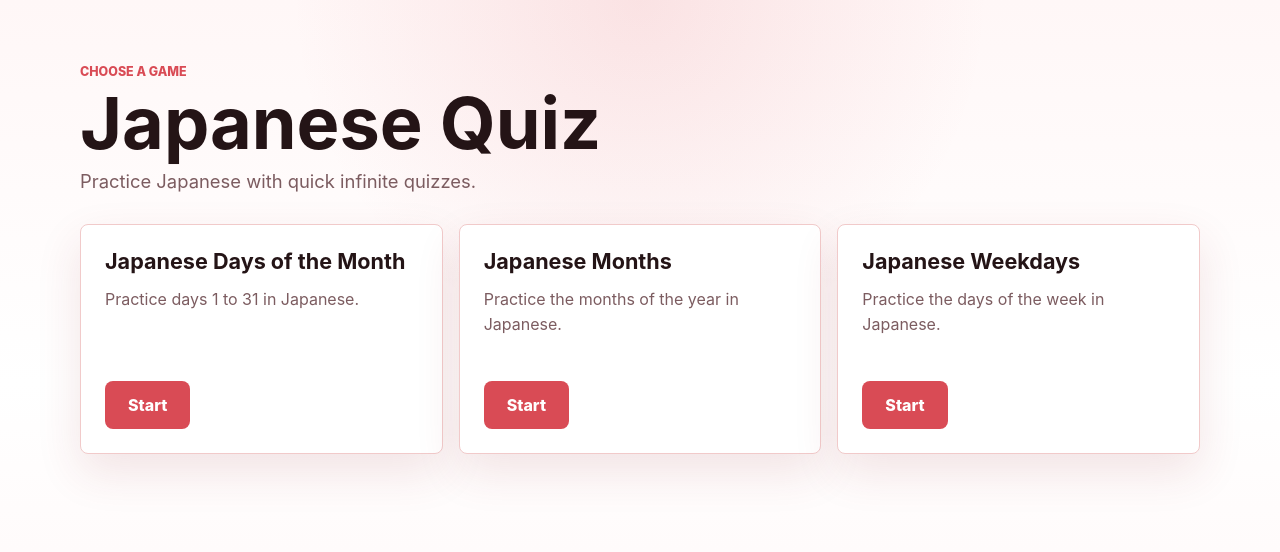
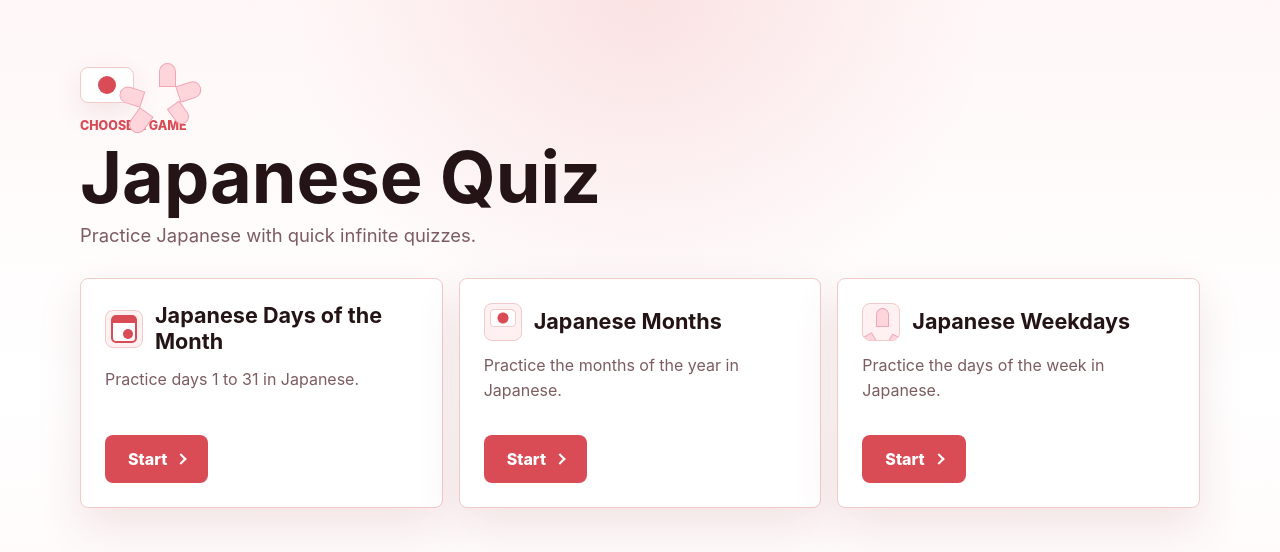
Before and after one commit to riricardo/japanese-learning-games, a React (Vite) app: page / in a window 1280 px wide. Shown: the top 552 px of the page. Built offline with nearby package versions, Linux system fonts and the light colour scheme.

Commit message:
New styles and toast

```diff
--- a/src/App.jsx
+++ b/src/App.jsx
@@ -8,18 +8,21 @@ const games = [
     title: 'Japanese Days of the Month',
     description: 'Practice days 1 to 31 in Japanese.',
     dataUrl: '/src/data/days-of-month.json',
+    icon: 'calendar',
   },
   {
     id: 'months',
     title: 'Japanese Months',
     description: 'Practice the months of the year in Japanese.',
     dataUrl: '/src/data/months.json',
+    icon: 'flag',
   },
   {
     id: 'weekdays',
     title: 'Japanese Weekdays',
     description: 'Practice the days of the week in Japanese.',
     dataUrl: '/src/data/weekdays.json',
+    icon: 'sakura',
   },
 ];
 
--- a/src/components/Home.jsx
+++ b/src/components/Home.jsx
@@ -2,6 +2,12 @@ export default function Home({ games, onStartGame }) {
   return (
     <section className="home-screen" aria-labelledby="app-title">
       <div className="home-header">
+        <div className="theme-icons" aria-hidden="true">
+          <span className="japan-flag-icon"></span>
+          <span className="sakura-icon">
+            <span></span>
+          </span>
+        </div>
         <p className="eyebrow">Choose a Game</p>
         <h1 id="app-title">Japanese Quiz</h1>
         <p className="subtitle">Practice Japanese with quick infinite quizzes.</p>
@@ -11,11 +17,17 @@ export default function Home({ games, onStartGame }) {
         {games.map((game) => (
           <article className="game-card" key={game.id}>
             <div>
-              <h2>{game.title}</h2>
+              <div className="game-card-heading">
+                <span className={`game-icon ${game.icon}-game-icon`} aria-hidden="true">
+                  <span></span>
+                </span>
+                <h2>{game.title}</h2>
+              </div>
               <p>{game.description}</p>
             </div>
             <button className="primary-button" type="button" onClick={() => onStartGame(game)}>
-              Start
+              <span>Start</span>
+              <span className="button-arrow" aria-hidden="true"></span>
             </button>
           </article>
         ))}
--- a/src/components/Quiz.jsx
+++ b/src/components/Quiz.jsx
@@ -35,6 +35,7 @@ export default function Quiz({ game, onBack }) {
   const [isFeedbackPromptOpen, setIsFeedbackPromptOpen] = useState(true);
   const [isResultOpen, setIsResultOpen] = useState(false);
   const [isAdvancing, setIsAdvancing] = useState(false);
+  const [quickFeedback, setQuickFeedback] = useState(null);
   const [status, setStatus] = useState('loading');
   const [error, setError] = useState('');
 
@@ -118,10 +119,16 @@ export default function Quiz({ game, onBack }) {
     }
 
     setIsAdvancing(true);
+    setQuickFeedback({
+      isCorrect: answer.isCorrect,
+      text: answer.isCorrect ? 'Correct' : 'Incorrect',
+    });
+
     setTimeout(() => {
       showNextQuestion();
+      setQuickFeedback(null);
       setIsAdvancing(false);
-    }, 160);
+    }, 700);
   }
 
   function showNextQuestion() {
@@ -130,6 +137,7 @@ export default function Quiz({ game, onBack }) {
     setAnswerOptions(shuffle(nextQuestion.answerOptions || []));
     setSelectedAnswer(null);
     setIsResultOpen(false);
+    setQuickFeedback(null);
   }
 
   function closeResultAndContinue() {
@@ -146,8 +154,8 @@ export default function Quiz({ game, onBack }) {
   return (
     <section className="quiz-screen" aria-labelledby="quiz-title">
       <header className="quiz-topbar">
-        <button className="text-button" type="button" onClick={onBack}>
-          Back to Home
+        <button className="icon-button" type="button" onClick={onBack} aria-label="Back to Home">
+          <span aria-hidden="true">&larr;</span>
         </button>
         <div>
           <p className="eyebrow">Infinite Practice Mode</p>
@@ -178,6 +186,16 @@ export default function Quiz({ game, onBack }) {
             showFeedback={showFeedback}
             onToggleFeedback={setShowFeedback}
           />
+        </div>
+      )}
+
+      {quickFeedback && (
+        <div
+          className={quickFeedback.isCorrect ? 'quick-feedback correct-toast' : 'quick-feedback wrong-toast'}
+          role="status"
+          aria-live="polite"
+        >
+          {quickFeedback.text}
         </div>
       )}
 
--- a/src/styles.css
+++ b/src/styles.css
@@ -57,6 +57,99 @@ button {
 .home-header {
   max-width: 680px;
   padding-top: 24px;
+}
+
+.theme-icons {
+  display: flex;
+  gap: 12px;
+  align-items: center;
+  margin-bottom: 4px;
+}
+
+.japan-flag-icon,
+.sakura-icon,
+.game-icon {
+  position: relative;
+  display: inline-grid;
+  place-items: center;
+  flex: 0 0 auto;
+}
+
+.japan-flag-icon {
+  width: 54px;
+  height: 36px;
+  border: 1px solid var(--border);
+  border-radius: 8px;
+  background: #ffffff;
+  box-shadow: 0 10px 28px rgba(150, 43, 53, 0.1);
+}
+
+.japan-flag-icon::before {
+  content: "";
+  width: 18px;
+  height: 18px;
+  border-radius: 999px;
+  background: var(--accent);
+}
+
+.sakura-icon {
+  width: 42px;
+  height: 42px;
+}
+
+.sakura-icon::before,
+.sakura-icon::after,
+.sakura-icon span,
+.sakura-icon span::before,
+.sakura-icon span::after {
+  content: "";
+  position: absolute;
+  width: 15px;
+  height: 22px;
+  border-radius: 999px 999px 70% 70%;
+  background: #ffd5dc;
+  border: 1px solid #f2a6b4;
+  transform-origin: 50% 100%;
+}
+
+.sakura-icon::before {
+  transform: translateY(-11px);
+}
+
+.sakura-icon::after {
+  transform: rotate(72deg) translateY(-11px);
+}
+
+.sakura-icon span {
+  transform: rotate(144deg) translateY(-11px);
+}
+
+.sakura-icon span::before {
+  transform: rotate(72deg) translateY(-11px);
+}
+
+.sakura-icon span::after {
+  transform: rotate(144deg) translateY(-11px);
+}
+
+.sakura-icon::before,
+.sakura-icon::after,
+.sakura-icon span,
+.sakura-icon span::before,
+.sakura-icon span::after {
+  top: 10px;
+  left: 13px;
+}
+
+.sakura-icon::before {
+  z-index: 1;
+}
+
+.sakura-icon::after,
+.sakura-icon span,
+.sakura-icon span::before,
+.sakura-icon span::after {
+  z-index: 0;
 }
 
 .quiz-topbar {
@@ -129,9 +222,95 @@ h2 {
   line-height: 1.55;
 }
 
+.game-card-heading {
+  display: grid;
+  grid-template-columns: auto minmax(0, 1fr);
+  gap: 12px;
+  align-items: center;
+  margin-bottom: 12px;
+}
+
+.game-card-heading h2 {
+  margin-bottom: 0;
+}
+
+.game-icon {
+  width: 38px;
+  height: 38px;
+  border: 1px solid var(--border);
+  border-radius: 8px;
+  background: var(--surface-soft);
+}
+
+.flag-game-icon::before {
+  content: "";
+  width: 24px;
+  height: 16px;
+  border: 1px solid var(--border);
+  border-radius: 4px;
+  background: radial-gradient(circle, var(--accent) 0 5px, #ffffff 6px);
+}
+
+.sakura-game-icon .sakura-icon,
+.sakura-game-icon {
+  overflow: hidden;
+}
+
+.sakura-game-icon::before,
+.sakura-game-icon::after,
+.sakura-game-icon span {
+  content: "";
+  position: absolute;
+  top: 12px;
+  left: 13px;
+  width: 11px;
+  height: 17px;
+  border-radius: 999px 999px 70% 70%;
+  background: #ffd5dc;
+  border: 1px solid #f2a6b4;
+  transform-origin: 50% 100%;
+}
+
+.sakura-game-icon::before {
+  transform: translateY(-8px);
+}
+
+.sakura-game-icon::after {
+  transform: rotate(120deg) translateY(-8px);
+}
+
+.sakura-game-icon span {
+  transform: rotate(240deg) translateY(-8px);
+}
+
+.calendar-game-icon::before,
+.calendar-game-icon::after {
+  content: "";
+  position: absolute;
+}
+
+.calendar-game-icon::before {
+  width: 22px;
+  height: 24px;
+  border: 2px solid var(--accent);
+  border-radius: 5px;
+  background:
+    linear-gradient(var(--accent) 0 6px, transparent 6px),
+    #ffffff;
+}
+
+.calendar-game-icon::after {
+  width: 10px;
+  height: 10px;
+  border-radius: 999px;
+  background: var(--accent);
+  transform: translate(4px, 5px);
+}
+
 .primary-button,
 .text-button,
-.answer-button {
+.answer-button,
+.icon-button {
   min-height: 48px;
   border-radius: 8px;
   border: 1px solid transparent;
@@ -145,10 +324,22 @@ h2 {
 }
 
 .primary-button {
+  display: inline-flex;
+  align-items: center;
+  justify-content: center;
+  gap: 10px;
   align-self: start;
   padding: 0 22px;
   background: var(--accent);
   color: #ffffff;
+}
+
+.button-arrow {
+  width: 8px;
+  height: 8px;
+  border-top: 2px solid currentColor;
+  border-right: 2px solid currentColor;
+  transform: rotate(45deg);
 }
 
 .primary-button:hover,
@@ -170,10 +361,44 @@ h2 {
   background: var(--surface-soft);
 }
 
+.icon-button {
+  display: inline-grid;
+  place-items: center;
+  width: 42px;
+  min-height: 42px;
+  padding: 0;
+  border-color: var(--border);
+  background: var(--surface);
+  color: var(--accent-dark);
+  font-size: 1.35rem;
+  line-height: 1;
+}
+
+.icon-button:hover,
+.icon-button:focus-visible {
+  border-color: var(--accent);
+  background: var(--surface-soft);
+}
+
 .quiz-layout {
   display: grid;
   gap: 14px;
   align-items: start;
+}
+
+.quiz-topbar {
+  grid-template-columns: auto minmax(0, 1fr);
+  align-items: center;
+  gap: 12px;
+}
+
+.quiz-topbar h1 {
+  font-size: clamp(1.35rem, 5vw, 2.25rem);
+  line-height: 1.1;
+}
+
+.quiz-topbar .eyebrow {
+  font-size: 0.7rem;
 }
 
 .question-card,
@@ -265,7 +490,6 @@ h2 {
 }
 
 .score-strip {
-  order: -1;
   display: grid;
   grid-template-columns: repeat(3, minmax(0, 1fr)) auto;
   gap: 10px;
@@ -409,9 +633,43 @@ h2 {
 }
 
 .modal-actions {
-  display: flex;
-  flex-wrap: wrap;
+  display: grid;
   gap: 10px;
+}
+
+.feedback-choice-modal .primary-button,
+.feedback-choice-modal .text-button {
+  width: 100%;
+  justify-self: stretch;
+}
+
+.quick-feedback {
+  position: fixed;
+  z-index: 12;
+  left: 50%;
+  top: 14px;
+  min-width: min(180px, calc(100% - 32px));
+  transform: translateX(-50%);
+  padding: 9px 14px;
+  border: 1px solid var(--border);
+  border-radius: 8px;
+  background: var(--surface);
+  box-shadow: 0 10px 24px rgba(150, 43, 53, 0.1);
+  font-size: 0.9rem;
+  font-weight: 800;
+  text-align: center;
+}
+
+.correct-toast {
+  border-color: #9ed8ad;
+  background: #effaf2;
+  color: #176b32;
+}
+
+.wrong-toast {
+  border-color: var(--danger);
+  background: var(--danger-soft);
+  color: var(--danger);
 }
 
 .notice {
```
